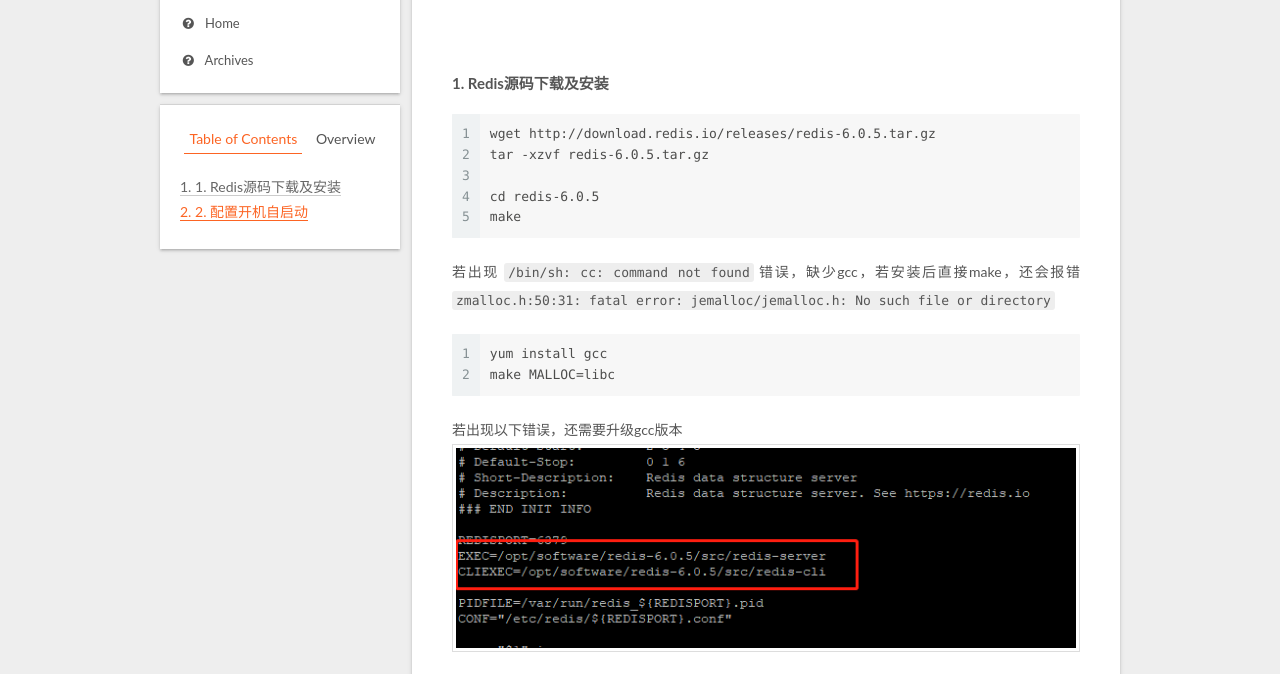
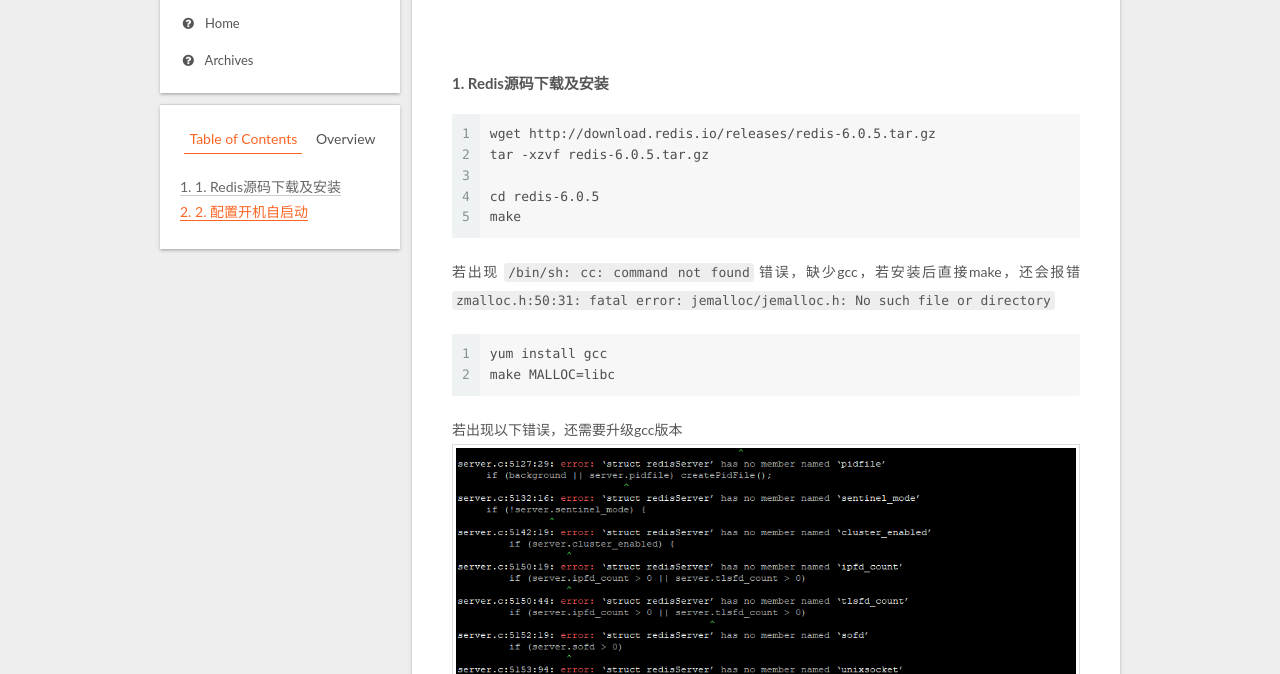
Before and after one commit to zhuyah/zhuyah.github.io, a plain HTML site: page 2020/06/15/redis-standalone/index.html in a window 1280 px wide. Shown: the part 104-778 px from the top of the page. Drawn offline with Linux system fonts and the light colour scheme.

Commit message:
Site updated: 2020-06-15 11:34:02

```diff
--- a/2020/06/15/redis-standalone/index.html
+++ b/2020/06/15/redis-standalone/index.html
@@ -86,13 +86,13 @@
 <meta property="og:site_name" content="Zhuyah">
 <meta property="og:description" content="1. Redis源码下载及安装12345wget http:&#x2F;&#x2F;download.redis.io&#x2F;releases&#x2F;redis-6.0.5.tar.gztar -xzvf redis-6.0.5.tar.gzcd redis-6.0.5make 若出现 &#x2F;bin&#x2F;sh: cc: command not found 错误，缺少gcc，若安装后直接make，还">
 <meta property="og:locale" content="en_US">
-<meta property="og:image" content="http://yoursite.com/2020/06/15/redis-standalone/20200615215813.png">
+<meta property="og:image" content="http://yoursite.com/2020/06/15/redis-standalone/20200615212117.png">
 <meta property="og:image" content="http://yoursite.com/2020/06/15/redis-standalone/20200615215813.png">
 <meta property="article:published_time" content="2020-06-15T14:16:19.000Z">
-<meta property="article:modified_time" content="2020-06-15T15:27:52.339Z">
+<meta property="article:modified_time" content="2020-06-15T15:33:40.626Z">
 <meta property="article:author" content="Zhuyah">
 <meta name="twitter:card" content="summary">
-<meta name="twitter:image" content="http://yoursite.com/2020/06/15/redis-standalone/20200615215813.png">
+<meta name="twitter:image" content="http://yoursite.com/2020/06/15/redis-standalone/20200615212117.png">
 
 
 
@@ -305,7 +305,7 @@
         <h5 id="1-Redis源码下载及安装"><a href="#1-Redis源码下载及安装" class="headerlink" title="1. Redis源码下载及安装"></a>1. Redis源码下载及安装</h5><figure class="highlight plain"><table><tr><td class="gutter"><pre><span class="line">1</span><br><span class="line">2</span><br><span class="line">3</span><br><span class="line">4</span><br><span class="line">5</span><br></pre></td><td class="code"><pre><span class="line">wget http:&#x2F;&#x2F;download.redis.io&#x2F;releases&#x2F;redis-6.0.5.tar.gz</span><br><span class="line">tar -xzvf redis-6.0.5.tar.gz</span><br><span class="line"></span><br><span class="line">cd redis-6.0.5</span><br><span class="line">make</span><br></pre></td></tr></table></figure>
 <p>若出现 <code>/bin/sh: cc: command not found</code> 错误，缺少gcc，若安装后直接make，还会报错<code>zmalloc.h:50:31: fatal error: jemalloc/jemalloc.h: No such file or directory</code></p>
 <figure class="highlight plain"><table><tr><td class="gutter"><pre><span class="line">1</span><br><span class="line">2</span><br></pre></td><td class="code"><pre><span class="line">yum install gcc</span><br><span class="line">make MALLOC&#x3D;libc</span><br></pre></td></tr></table></figure>
-<p>若出现以下错误，还需要升级gcc版本<br><img src="/2020/06/15/redis-standalone/20200615215813.png" alt></p>
+<p>若出现以下错误，还需要升级gcc版本<br><img src="/2020/06/15/redis-standalone/20200615212117.png" alt></p>
 <figure class="highlight plain"><table><tr><td class="gutter"><pre><span class="line">1</span><br><span class="line">2</span><br><span class="line">3</span><br><span class="line">4</span><br><span class="line">5</span><br><span class="line">6</span><br><span class="line">7</span><br><span class="line">8</span><br><span class="line">9</span><br></pre></td><td class="code"><pre><span class="line">yum -y install centos-release-scl</span><br><span class="line">yum -y install devtoolset-9-gcc devtoolset-9-gcc-c++ devtoolset-9-binutils</span><br><span class="line">scl enable devtoolset-9 bash</span><br><span class="line"></span><br><span class="line">[root@localhost redis-6.0.5]# gcc --version</span><br><span class="line">gcc (GCC) 9.1.1 20190605 (Red Hat 9.1.1-2)</span><br><span class="line"></span><br><span class="line"># 继续安装</span><br><span class="line">make</span><br></pre></td></tr></table></figure>
 
 <h5 id="2-配置开机自启动"><a href="#2-配置开机自启动" class="headerlink" title="2. 配置开机自启动"></a>2. 配置开机自启动</h5><p>拷贝init文件</p>
```
Also changed, not shown: index.html (+1 -1 lines).
